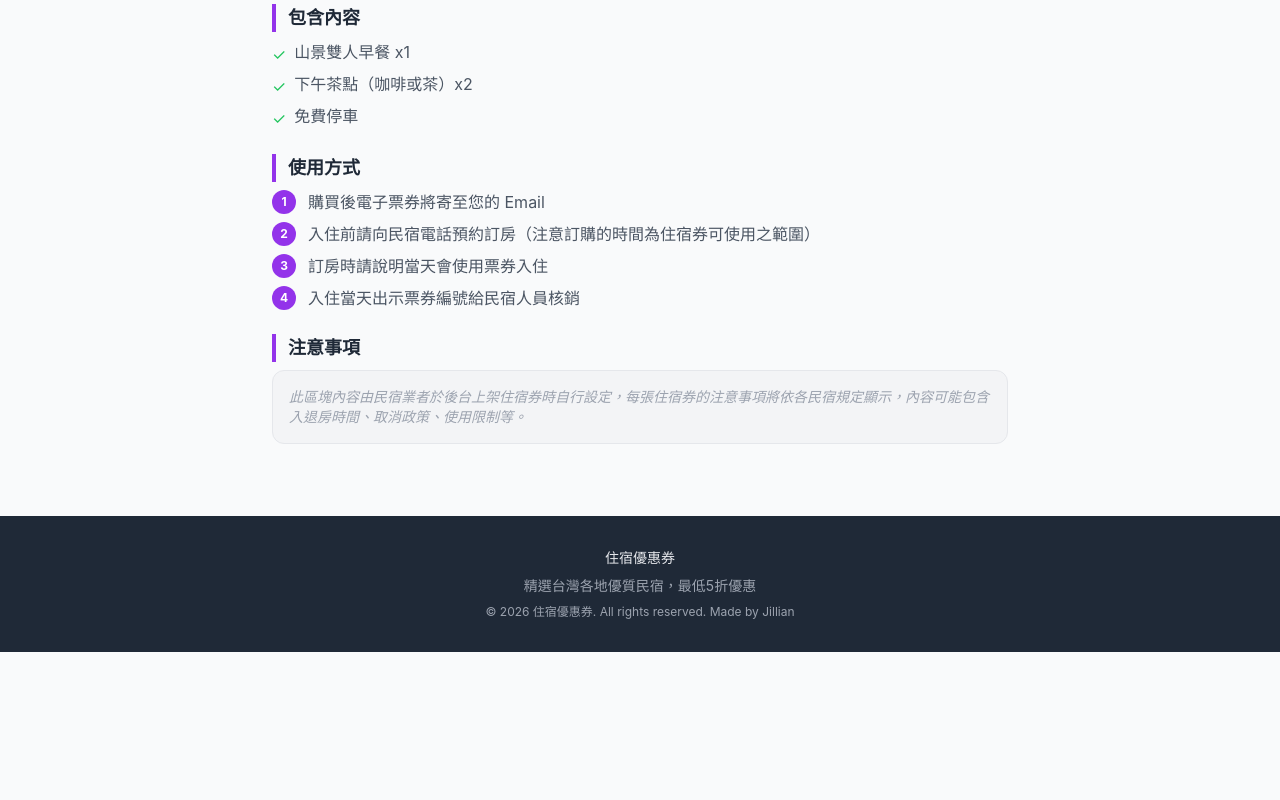
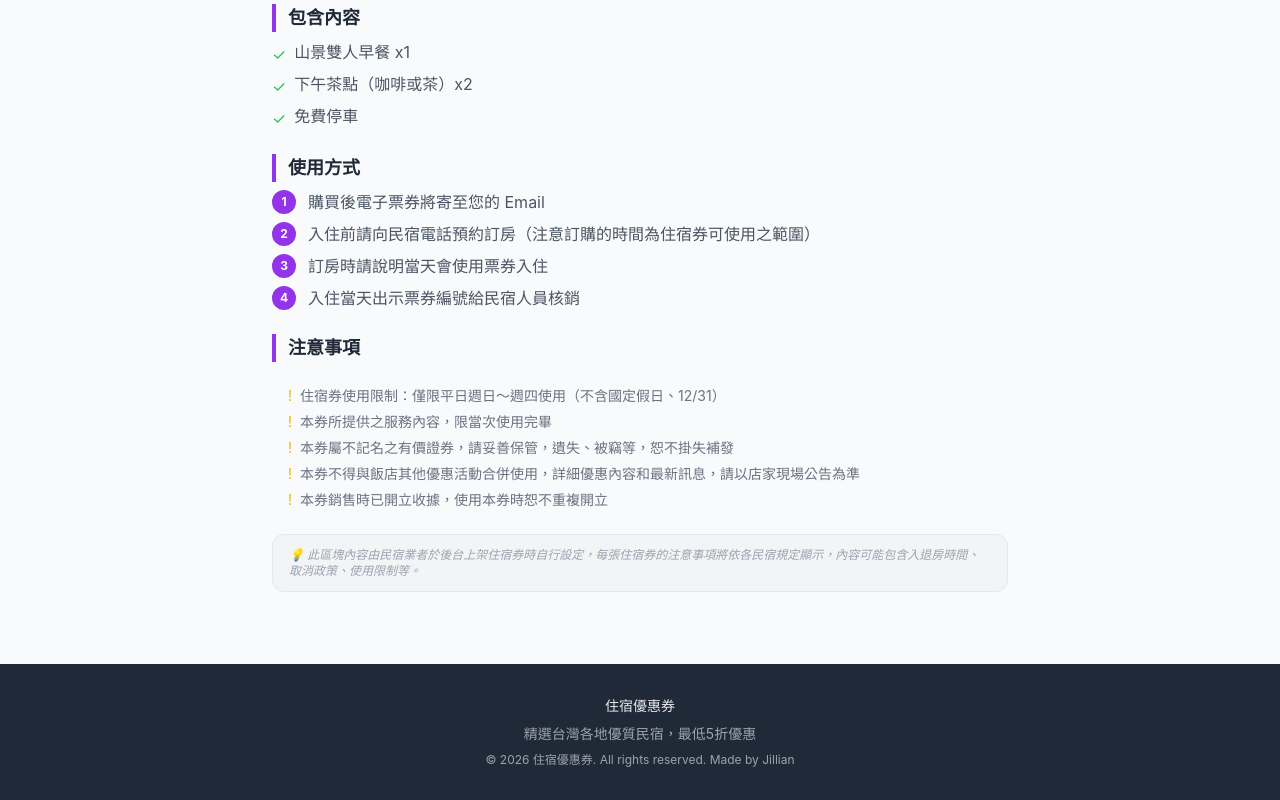
Before and after one commit to jillianhsieh-gif/hotel-voucher, a Next.js app: page /product/1 in a window 1280 px wide. Shown: the part 1153-1953 px from the top of the page. Before the commit the page ends 1805 px from the top, so only its background shows below. Built offline with nearby package versions, Linux system fonts and the light colour scheme.

Commit message:
feat: 注意事項改為後台動態內容說明提示

```diff
--- a/app/product/[id]/page.tsx
+++ b/app/product/[id]/page.tsx
@@ -145,9 +145,23 @@ export default function ProductPage({ params }: Props) {
         <h2 className="text-lg font-bold text-gray-800 border-l-4 border-purple-600 pl-3">
           注意事項
         </h2>
-        <div className="bg-gray-100 rounded-xl p-4 border border-gray-200">
-          <p className="text-gray-400 text-sm italic">
-            此區塊內容由民宿業者於後台上架住宿券時自行設定，每張住宿券的注意事項將依各民宿規定顯示，內容可能包含入退房時間、取消政策、使用限制等。
+        <ul className="space-y-1.5 bg-gray-50 rounded-xl p-4">
+          {[
+            "住宿券使用限制：僅限平日週日～週四使用（不含國定假日、12/31）",
+            "本券所提供之服務內容，限當次使用完畢",
+            "本券屬不記名之有價證券，請妥善保管，遺失、被竊等，恕不掛失補發",
+            "本券不得與飯店其他優惠活動合併使用，詳細優惠內容和最新訊息，請以店家現場公告為準",
+            "本券銷售時已開立收據，使用本券時恕不重複開立",
+          ].map((note, i) => (
+            <li key={i} className="flex items-start gap-2 text-gray-500 text-sm">
+              <span className="text-yellow-500 flex-shrink-0">!</span>
+              {note}
+            </li>
+          ))}
+        </ul>
+        <div className="bg-gray-100 rounded-xl px-4 py-3 border border-gray-200">
+          <p className="text-gray-400 text-xs italic">
+            💡 此區塊內容由民宿業者於後台上架住宿券時自行設定，每張住宿券的注意事項將依各民宿規定顯示，內容可能包含入退房時間、取消政策、使用限制等。
           </p>
         </div>
       </section>
```
